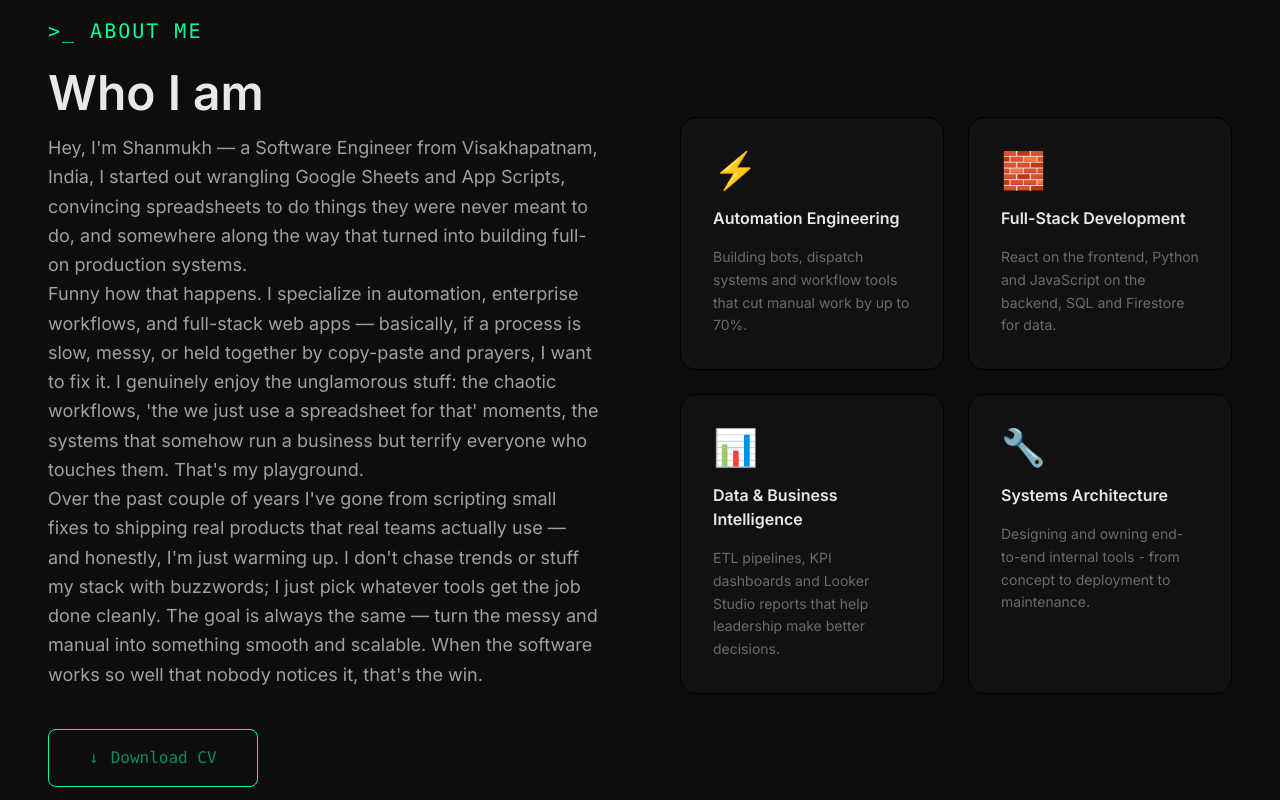
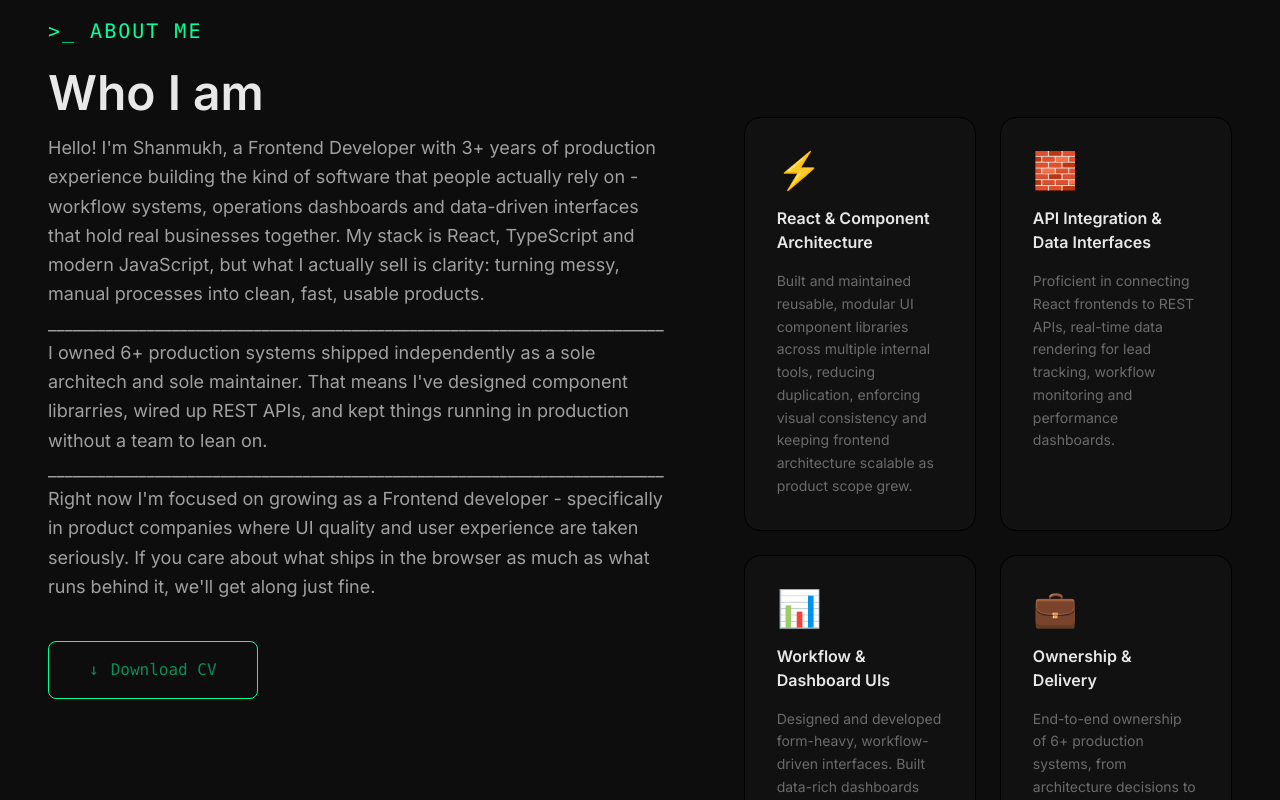
Before and after one commit to ShanmukhPudi/Shanmukh-portfolio, a React (Vite) app: page / in a window 1280 px wide. Shown: the part 880-1680 px from the top of the page. Built offline with nearby package versions, Linux system fonts and the light colour scheme.

Commit message:
updated about info

```diff
--- a/src/constants/index.js
+++ b/src/constants/index.js
@@ -4,51 +4,75 @@ export const PERSONAL = {
     name: "Shanmukh Pudi",
     title: "Full-Stack Developer & Automation Engineer",
     tagline: "Building enterprise-grade systems that turn workflows into products.",
-    email: "Outlook.com",
+    email: "Shannu.pudi@outlook.com",
     location: "Visakhapatnam, Andhra Pradesh, India",
-    github: "https://github.com/username",
-    linkedin: "https://linkedin.com/in/username",
-    resume: "/src/assets/Shanmukh_Pudi_Resume.pdf",
+    github: "https://github.com/ShanmukhPudi",
+    linkedin: "https://linkedin.com/in/shanmukh-pudi",
+    resume: "/src/assets/ShanmukhKrishna_Frontend_Resume.pdf",
     available: true,
 }
 
 export const TYPED_STRINGS = [
-    "Full-Stack Developer",
-    "Automation Engineer",
-    "Enterprise Systems Builder",
-    "Workflow Architect",
+    "Frontend Developer",
+    "Generative AI",
+    "UI Developer",
+    "Software Engineer",
+    // "Full-Stack Developer",
+    // "Automation Engineer",
+    // "Enterprise Systems Builder",
+    // "Workflow Architect",
 ]
 
 export const ABOUT = {
-    bio: ["Hey, I'm Shanmukh — a Software Engineer from Visakhapatnam, India, I started out wrangling Google Sheets and App Scripts, convincing spreadsheets to do things they were never meant to do, and somewhere along the way that turned into building full-on production systems.",
-    "Funny how that happens. I specialize in automation, enterprise workflows, and full-stack web apps — basically, if a process is slow, messy, or held together by copy-paste and prayers, I want to fix it. I genuinely enjoy the unglamorous stuff: the chaotic workflows, 'the we just use a spreadsheet for that' moments, the systems that somehow run a business but terrify everyone who touches them. That's my playground.",
-    "Over the past couple of years I've gone from scripting small fixes to shipping real products that real teams actually use — and honestly, I'm just warming up. I don't chase trends or stuff my stack with buzzwords; I just pick whatever tools get the job done cleanly. The goal is always the same — turn the messy and manual into something smooth and scalable. When the software works so well that nobody notices it, that's the win."],
+    bio: ["Hello! I'm Shanmukh, a Frontend Developer with 3+ years of production experience building the kind of software that people actually rely on - workflow systems, operations dashboards and data-driven interfaces that hold real businesses together. My stack is React, TypeScript and modern JavaScript, but what I actually sell is clarity: turning messy, manual processes into clean, fast, usable products.",
+    "___________________________________________________________________________",
+    "I owned 6+ production systems shipped independently as a sole architech and sole maintainer. That means I've designed component librarries, wired up REST APIs, and kept things running in production without a team to lean on.",
+    "___________________________________________________________________________",
+    "Right now I'm focused on growing as a Frontend developer - specifically in product companies where UI quality and user experience are taken seriously. If you care about what ships in the browser as much as what runs behind it, we'll get along just fine."],
+
+    //   "Hey, I'm Shanmukh — a Software Engineer from Visakhapatnam, India, I started out wrangling Google Sheets and App Scripts, convincing spreadsheets to do things they were never meant to do, and somewhere along the way that turned into building full-on production systems.",
+    // "Funny how that happens. I specialize in automation, enterprise workflows, and full-stack web apps — basically, if a process is slow, messy, or held together by copy-paste and prayers, I want to fix it. I genuinely enjoy the unglamorous stuff: the chaotic workflows, 'the we just use a spreadsheet for that' moments, the systems that somehow run a business but terrify everyone who touches them. That's my playground.",
+    // "Over the past couple of years I've gone from scripting small fixes to shipping real products that real teams actually use — and honestly, I'm just warming up. I don't chase trends or stuff my stack with buzzwords; I just pick whatever tools get the job done cleanly. The goal is always the same — turn the messy and manual into something smooth and scalable. When the software works so well that nobody notices it, that's the win.",
 
     // "I'm Shanmukh, a Software Engineer based in Visakhapatnam, India. I specialize in building automation systems, enterprise workflows, and full-stack web application that actually solve real problems. Over the past couple of years I've gone from Google sheets and App Scripts to full production-grade systems - and I'm just getting started. I enjoy turning messy, manual processes into clean, scalable products that teams love using.",
     strengths: [
         {
             id: 1,
             icon: "⚡",
-            title: "Automation Engineering",
-            description: "Building bots, dispatch systems and workflow tools that cut manual work by up to 70%.",
+            title: "React & Component Architecture",
+            description: "Built and maintained reusable, modular UI component libraries across multiple internal tools, reducing duplication, enforcing visual consistency and keeping frontend architecture scalable as product scope grew.",
+
+            // "Automation Engineering",
+            // description: "Building bots, dispatch systems and workflow tools that cut manual work by up to 70%.",
         },
         {
             id: 2,
             icon: "🧱",
-            title: "Full-Stack Development",
-            description: "React on the frontend, Python and JavaScript on the backend, SQL and Firestore for data."
+            title: "API Integration & Data Interfaces",
+            description: "Proficient in connecting React frontends to REST APIs, real-time data rendering for lead tracking, workflow monitoring and performance dashboards.",
+
+
+            // "Full-Stack Development",
+            // description: "React on the frontend, Python and JavaScript on the backend, SQL and Firestore for data."
         },
         {
             id: 3,
             icon: "📊",
-            title: "Data & Business Intelligence",
-            description: "ETL pipelines, KPI dashboards and Looker Studio reports that help leadership make better decisions."
+            title: "Workflow & Dashboard UIs",
+            description: "Designed and developed form-heavy, workflow-driven interfaces. Built data-rich dashboards using Looker Studio and custom JS components to surface operational KPIs for decision-makers.",
+
+            // "Data & Business Intelligence",
+            // description: "ETL pipelines, KPI dashboards and Looker Studio reports that help leadership make better decisions."
         },
         {
             id: 4,
-            icon: "🔧",
-            title: "Systems Architecture",
-            description: "Designing and owning end-to-end internal tools - from concept to deployment to maintenance."
+            icon: "💼",
+            title: "Ownership & Delivery",
+            description: "End-to-end ownership of 6+ production systems, from architecture decisions to bug fixes and feature rollouts... independently. Not a team player by necessity, but by choice: I take full responsibility for what I ship.",
+
+
+            // "Systems Architecture",
+            // description: "Designing and owning end-to-end internal tools - from concept to deployment to maintenance."
         },
     ],
 }
```
Also changed, not shown: 1 other file (tests, documents, lock files or other folders).
